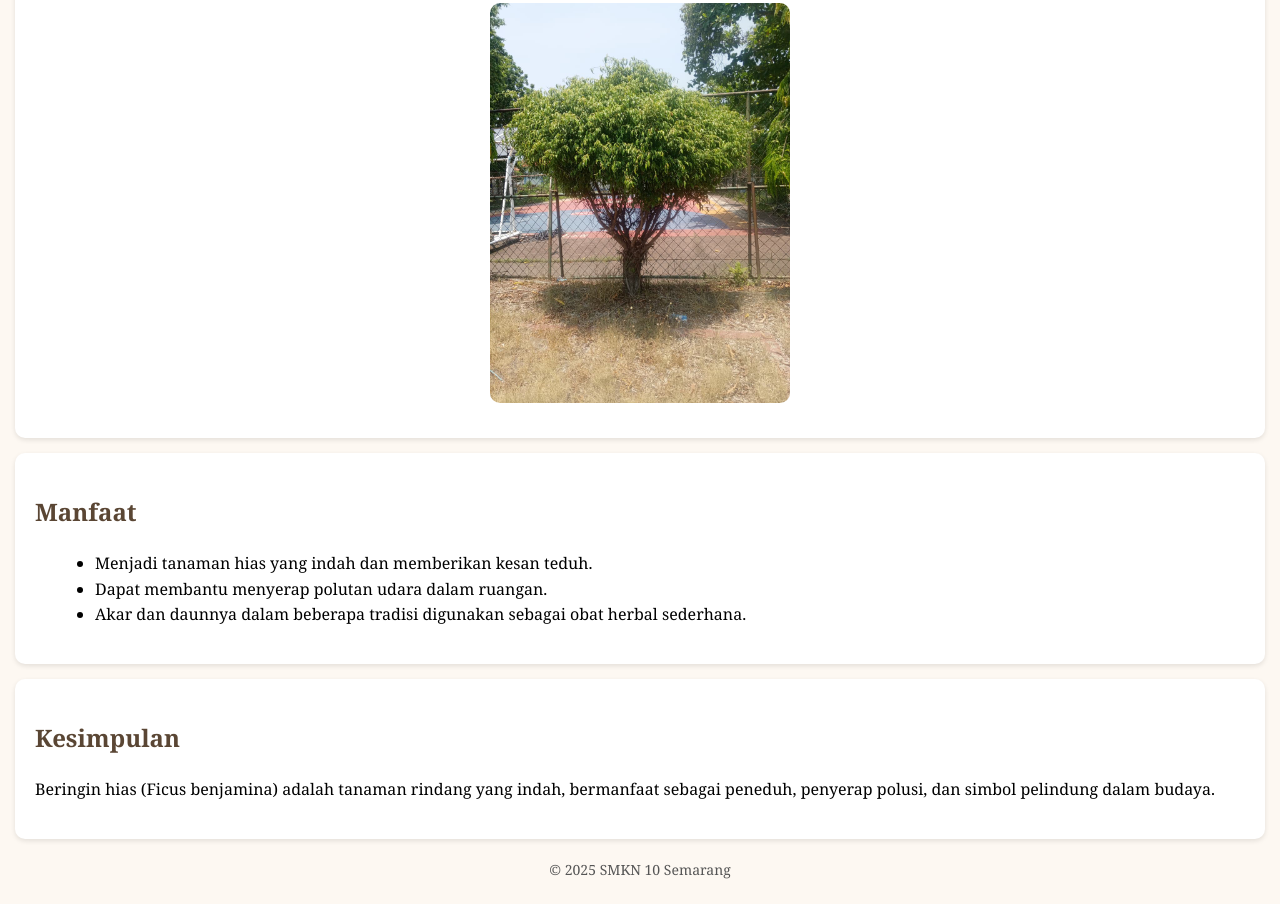
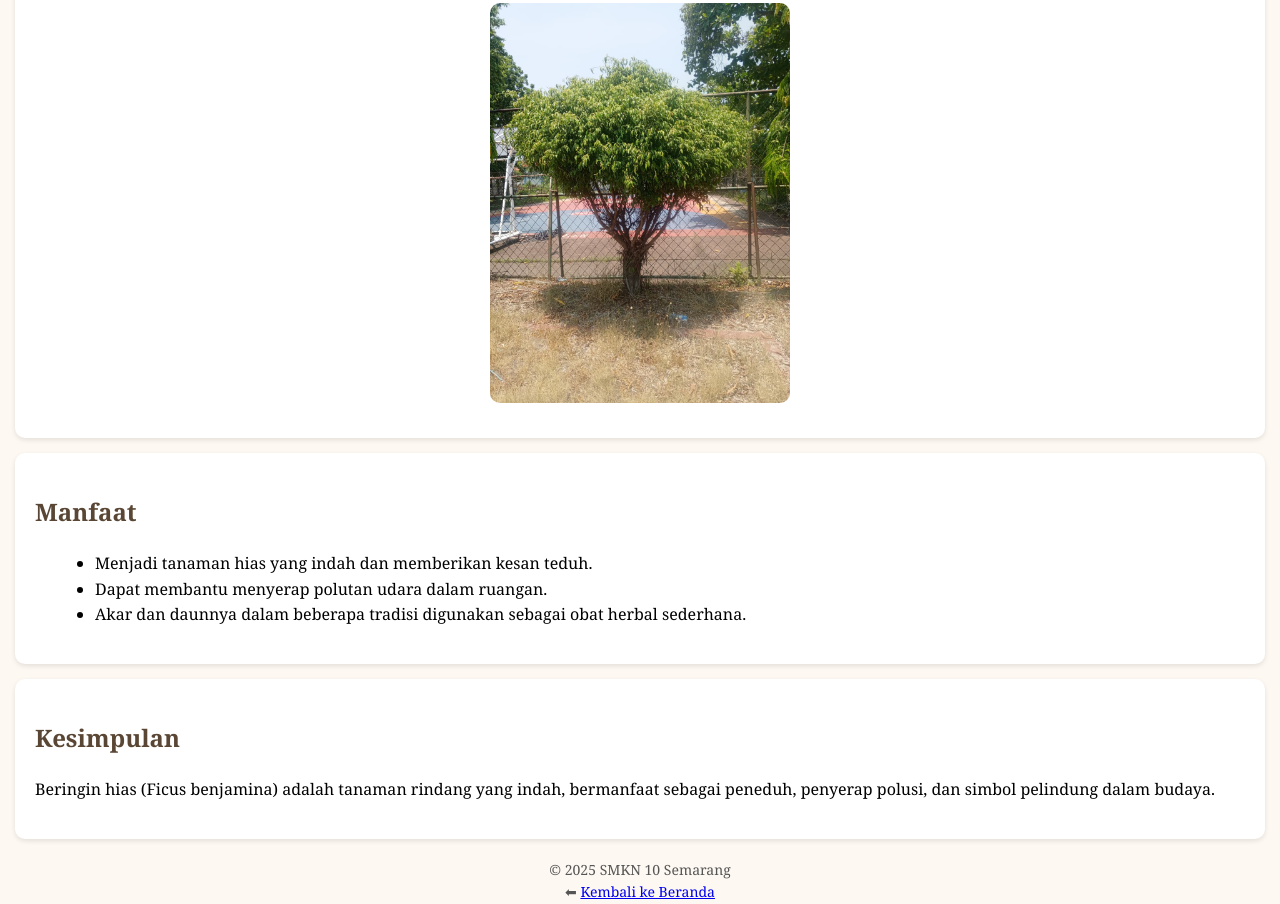
Before and after one commit to ANISAH-PUTRISALMA-lgtm/tanaman-ipas-dpplg, a plain HTML site: page beringinkecil.html in a window 1280 px wide. Shown: the part 337-1241 px from the top of the page. Before the commit the page ends 1218 px from the top, so only its background shows below. Drawn offline with Linux system fonts and the light colour scheme.

Commit message:
Update beringinkecil.html

```diff
--- a/beringinkecil.html
+++ b/beringinkecil.html
@@ -79,6 +79,7 @@
   </section>
   <footer>
     © 2025 SMKN 10 Semarang <br>
+    ⬅ <a href="index.html">Kembali ke Beranda</a>
   </footer>
 </body>
 </html>
```
